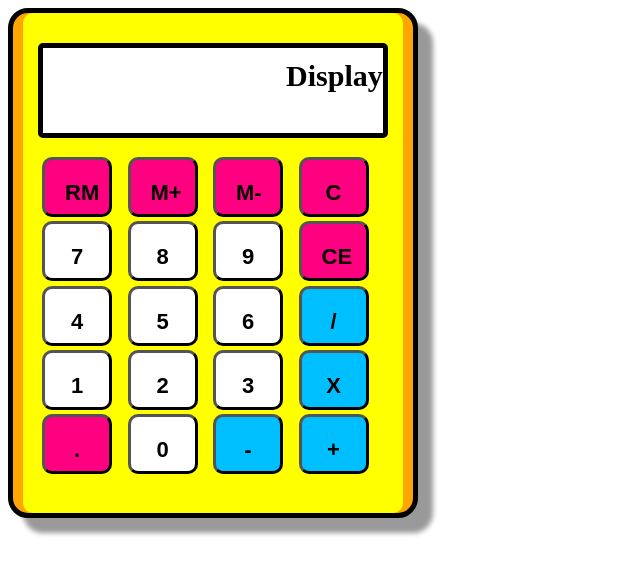
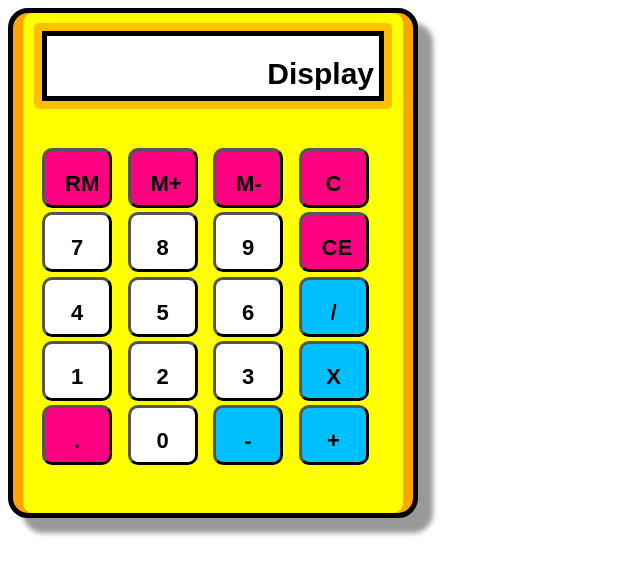
Before and after one commit to alvgarsan5/DisenyoDeInterfaces, a plain HTML site: page calculadoraHTML/calculadora.html in a window 1280 px wide. Shown: the whole page, without its empty margins (0-640 px from the left). Drawn offline with Linux system fonts and the light colour scheme.

Commit message:
disenyofinal

```diff
--- a/calculadoraHTML/calculadora.html
+++ b/calculadoraHTML/calculadora.html
@@ -9,12 +9,10 @@
 <body>
     <div id="contenedor-principal">
         <div id="contenedor-amarillo">
-            <div id="pantalla-resultado">
-            Display
-        </div>
-
-
-        <div id="contenedor-botones">
+            <div id="bordeDisplay">
+                <div id="pantalla-resultado"> Display</div>
+            </div>
+            <div id="contenedor-botones">
             <div class="botones">
                 <button class="rosa">RM</button>
                 <button class="blanco">7</button>
@@ -55,5 +53,11 @@
 
         </div>
     </div>
+
+
+        </div>
+
+
+
 </body>
 </html>
--- a/calculadoraHTML/estilos.css
+++ b/calculadoraHTML/estilos.css
@@ -22,27 +22,53 @@
 }
 
 #pantalla-resultado{
-    margin: 4%;
-    border-style: solid;
-    border-color: black;
-    border-width:5px;
-    height: 45px;
-    width: 250;
+
+    width: 100%;
+    height: 70px; /* Altura del display */
+    background-color: white;
+
+    /* Alinear texto */
+    display: flex;
+    justify-content: flex-end; /* Texto a la derecha */
+    align-items: flex-end; /* Texto abajo */
+    padding: 5px;
+
+    font-size: 30px;
+    font-weight: bold;
+    font-family: sans-serif;
+    box-sizing: border-box; /* Para que el padding no deforme el ancho */
+    border: 5px solid black;
+    border-width: 5px;
+
+}
+
+
+#bordeDisplay {
+    margin-top: 10px;
+    width: 90%;
+    background-color: white;
+    border: 8px solid #FFC000; /* EL BORDE NEGRO GRUESO */
     border-radius: 5px;
-    margin-top: 30px;
-    background-color: white;
-    font-weight: bold;
-    display:flex;
-    align-items:end;
-    /* CAMBIO CLAVE: Usar justify-content
-    para alinear el contenido al final del eje principal */
-    justify-content: flex-end;
-    padding-bottom: 40px;
-    font-size: 30px;
+    margin-bottom: 20px; /* Separa el display de los botones */
+    overflow: hidden; /* Asegura que lo de adentro no se salga */
 
 }
 
 #contenedor-amarillo{
+
+    background-color: #FFC000;
+    border-radius: 20px;
+
+    /* Reducimos o quitamos el padding para evitar espacio extra */
+    padding: 0px;
+    box-sizing: border-box;
+
+    width: 100%;
+    height: 100%;
+    display: flex;
+    flex-direction: column;
+    align-items: center;
+
     width: 95%;
     height: 100%;
     background-color: yellow;
```
